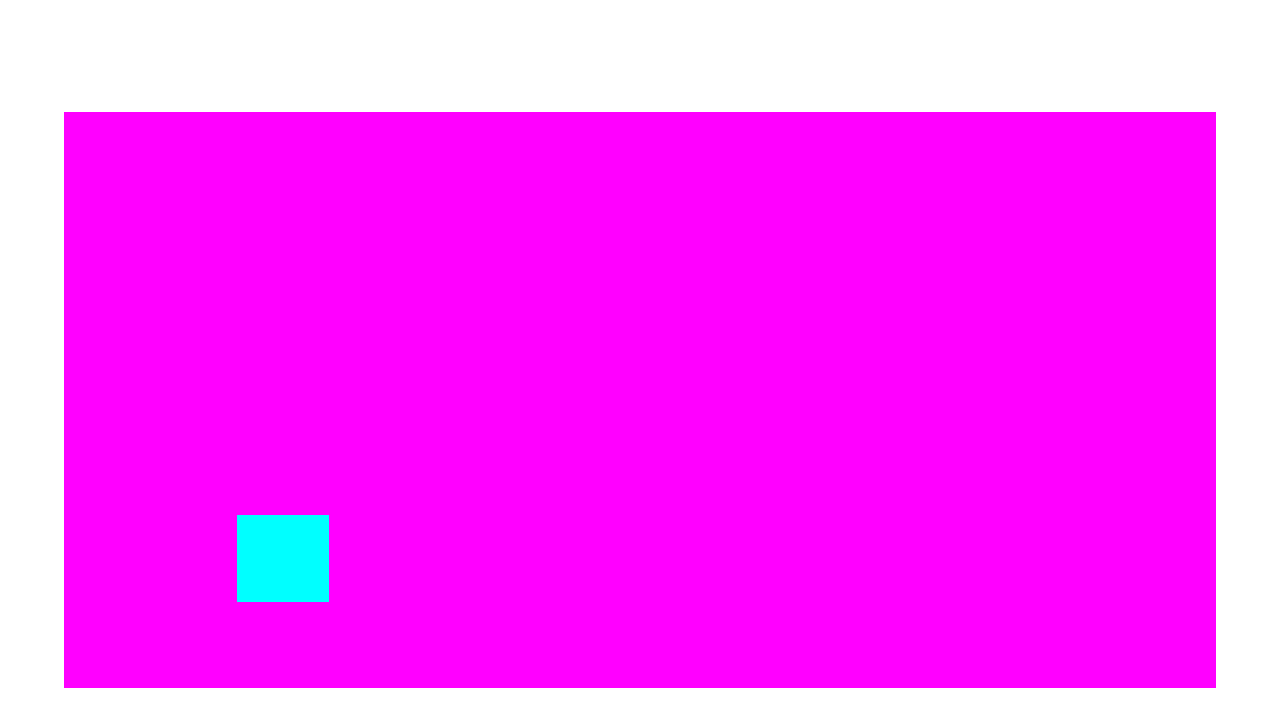
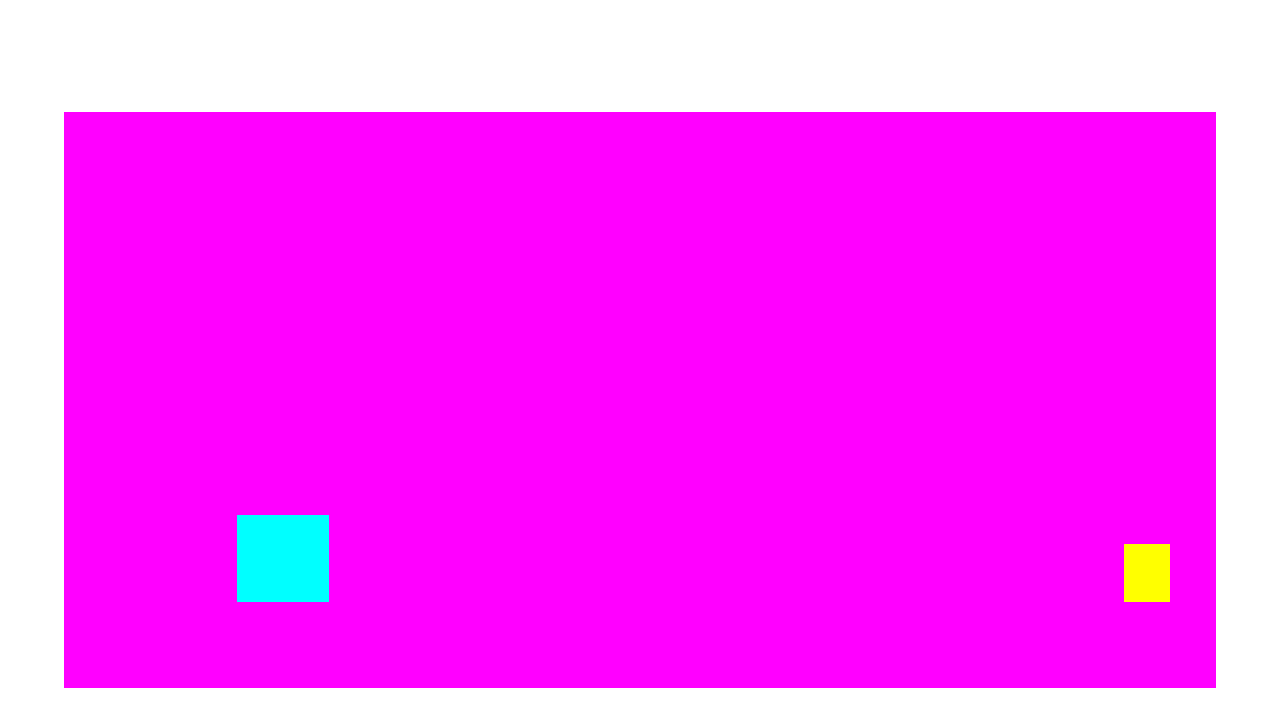
Before and after one commit to briecodes/buddha-baby, a React (Create React App) app: page / in a window 1280 px wide. Both pictures are taken after a click on the element "Start Game". Shown: the top 726 px of the page. Built offline with nearby package versions, Linux system fonts and the light colour scheme.

Commit message:
obstacle test motion in process.

```diff
--- a/src/assets/index.css
+++ b/src/assets/index.css
@@ -46,6 +46,15 @@ body {
   background: cyan;
 }
 
+.obstacle {
+  width: 4%;
+  height: 10%;
+  right: 4%;
+  bottom: 15%;
+  position: absolute;
+  background: yellow;
+}
+
 /* START SCREEN END */
 
 /* @keyframes App-logo-spin {
--- /dev/null
+++ b/src/components/ObstacleTest.js
@@ -0,0 +1,42 @@
+import React, { Component } from 'react';
+import { connect } from 'react-redux';
+
+class ObstacleTest extends Component {
+  componentDidMount() {
+    this.obstacle = document.getElementById('one');
+    this.objectMotion = window.setInterval(this.determineLocation, 500);
+    this.moveObject();
+  };
+
+  obstacle = '';
+  objectMotion = '';
+
+  moveObject = () => {
+    let left = this.getObstaclePosition().left;
+    this.obstacle.style.left = left -= 1;
+    window.requestAnimationFrame(this.moveObject);
+  };
+
+  getObstaclePosition = () => {
+    let obstaclePosition = this.obstacle.getBoundingClientRect();
+    return {
+      left: obstaclePosition.left,
+      right: obstaclePosition.right
+    };
+  };
+
+  determineLocation = () => {
+    if (this.getObstaclePosition().left < 0){
+      window.clearInterval(this.objectMotion);
+      this.obstacle.remove();
+    };
+  };
+
+  render() {
+    return (
+      <div id='one' className='obstacle'></div>
+    );
+  };
+};
+
+export default connect()(ObstacleTest);
--- a/src/containers/GameContainer.js
+++ b/src/containers/GameContainer.js
@@ -1,5 +1,7 @@
 import React, { Component } from 'react';
 import { connect } from 'react-redux';
+
+import ObstacleTest from '../components/ObstacleTest';
 
 class Game extends Component {
 
@@ -25,6 +27,7 @@ class Game extends Component {
     return (
       <div id='game-container'>
         <div id='buddha-baby'></div>
+        <ObstacleTest />
       </div>
     );
   };
```
